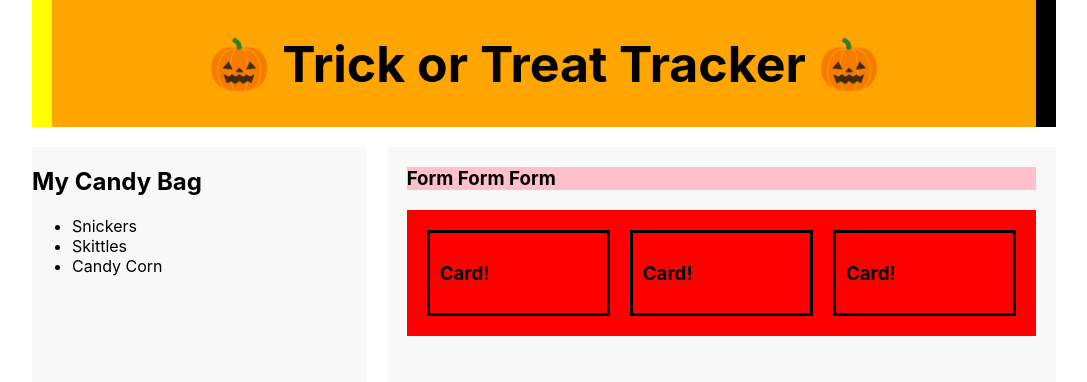
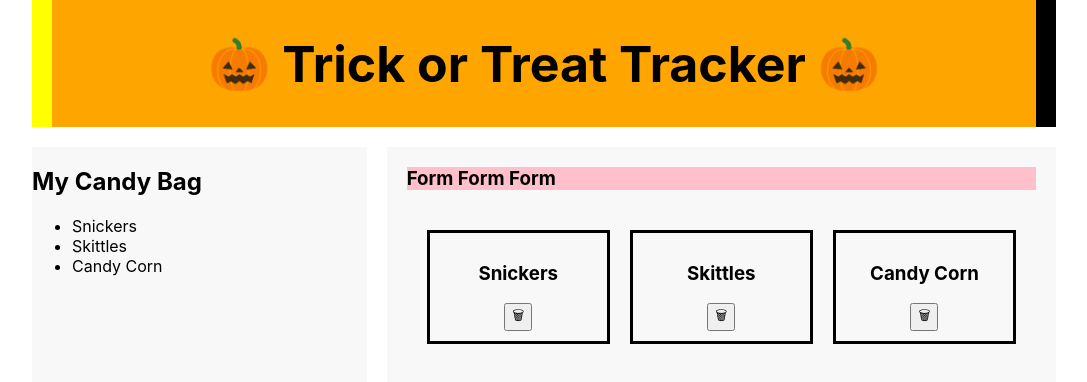
Before and after one commit to kawilliams8/react-refresher, a React (Create React App) app: page / in a window 1280 px wide. Shown: the top 382 px of the page, without its empty margins (96-1183 px from the left). Built offline with nearby package versions, Linux system fonts and the light colour scheme.

Commit message:
Generate dynamic cards from data, add delete button

```diff
--- a/src/Card.js
+++ b/src/Card.js
@@ -1,10 +1,11 @@
 import React from "react";
 import "./Card.scss";
 
-const Card = () => {
+const Card = ({name, id, key}) => {
   return (
     <div className="Card">
-      <h3>Card!</h3>
+      <h3>{name}</h3>
+      <button>🗑</button>
     </div>
   );
 };
--- a/src/Card.scss
+++ b/src/Card.scss
@@ -1,5 +1,8 @@
 .Card {
+  align-items: center;
+  border: 3px solid black;
   box-sizing: border-box;
-  border: 3px solid black;
+  display: flex;
+  flex-direction: column;
   padding: 10px;
 }
--- a/src/Cards.js
+++ b/src/Cards.js
@@ -3,11 +3,20 @@
 import Card from './Card.js';
 
 const Cards = ({candy}) => {
+
+  const cardsList = candy.map((el ) => {
+    return (
+      <Card
+        name={el.name}
+        id={el.id}
+        key={el.id}
+      />
+    );
+  });
+
   return (
-    <div className="Cards">
-      <Card />
-      <Card />
-      <Card />
+    <div className='Cards'>
+      {cardsList}
     </div>
   );
 };
--- a/src/Cards.scss
+++ b/src/Cards.scss
@@ -1,5 +1,4 @@
 .Cards {
-  background-color: red;
   display: grid;
   grid-template-columns: repeat(3, 1fr);
   grid-gap: 20px;
```
